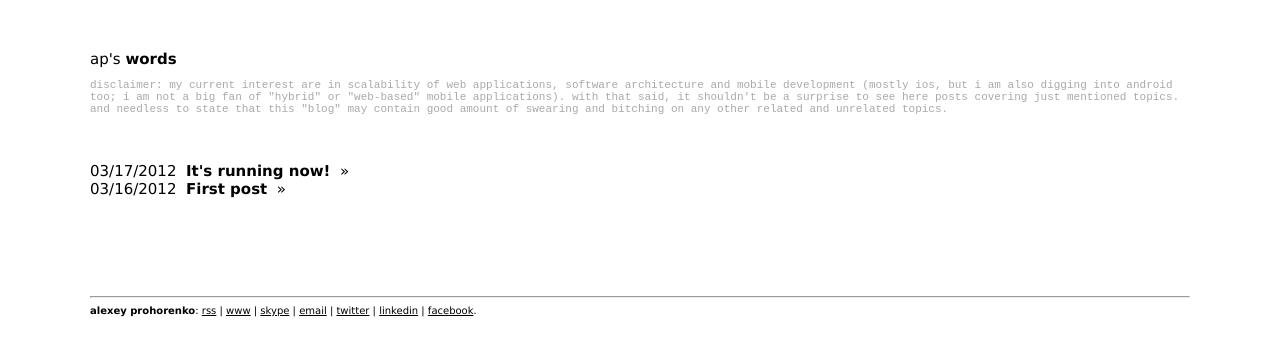
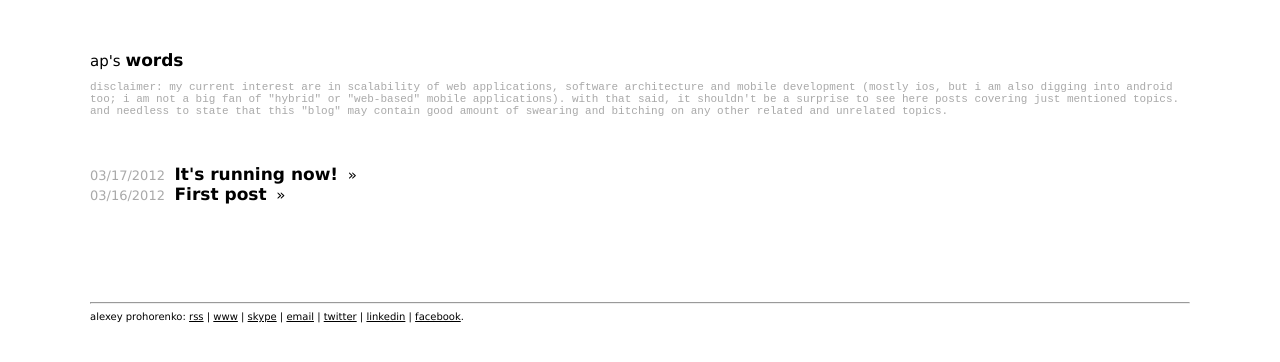
Before and after one commit to alexeypro/alexeypro.github.com, a Jekyll site: the page built from index.html, in a window 1280 px wide. Shown: the top 362 px of the page. Built offline with Jekyll 4.4.1, drawn with Linux system fonts in a browser that asks for light colours.

Commit message:
minor changes to css

```diff
--- a/_layouts/default.html
+++ b/_layouts/default.html
@@ -6,10 +6,12 @@
 <style type="text/css">
 body { margin: 30px; padding: 20px; }
 div { font-size: 15px; font-family: Andale Mono, Verdana; }
-b { font-weight: bold; font-size: 17px; }
+span.dt { font-size: 13px; text-valign: center; color:darkgray; }
+strong { font-weight: bold; font-size: 17px; }
 pre.small { color:darkgray; font-size: 11px; white-space: pre-wrap; /* css-3 */ white-space: -moz-pre-wrap; /* Mozilla, since 1999 */ white-space: -pre-wrap; /* Opera 4-6 */ white-space: -o-pre-wrap; /* Opera 7 */ word-wrap: break-word; }
 a { color: black; }
 .as { text-decoration: none; color: black; }
+strong.ax { font-size: 18px; }
 .ax { text-decoration: none; color: black; }
 a.as:hover { background-color:yellow; color:black; }
 a:hover {  color:red; }
@@ -36,7 +38,7 @@ a.ax:hover {  color:red; }
 <br/>
 <hr/>
 <span class="small">
-    <strong>alexey prohorenko</strong>: <a href="/atom.xml">rss</a> | <a href="http://www.alexeypro.com">www</a> | <a href="skype:mealexeypro">skype</a> | <a href="mailto:ap@alexeypro.com">email</a> | <a href="http://twitter.com/alexeypro">twitter</a> | <a href="http://www.linkedin.com/in/alexeypro">linkedin</a> | <a href="http://facebook.com/alexeypro">facebook</a>.
+    alexey prohorenko: <a href="/atom.xml">rss</a> | <a href="http://www.alexeypro.com">www</a> | <a href="skype:mealexeypro">skype</a> | <a href="mailto:ap@alexeypro.com">email</a> | <a href="http://twitter.com/alexeypro">twitter</a> | <a href="http://www.linkedin.com/in/alexeypro">linkedin</a> | <a href="http://facebook.com/alexeypro">facebook</a>.
 </span>
 
 </div>
--- a/index.html
+++ b/index.html
@@ -3,6 +3,6 @@ layout: default
 ---
 {% for post in site.posts %}
     {% capture post_date %}{{ post.date | date: "%m/%d/%Y" }}{% endcapture %}
-    {{ post_date }}&nbsp;&nbsp;<strong>{{ post.title }}</strong>&nbsp;<a href="{{ post.url }}" class="as" title="Permanent link to: '{{ post.title }}'">&nbsp;&raquo;&nbsp;</a><br/>
+    <span class="dt">{{ post_date }}</span>&nbsp;&nbsp;<strong>{{ post.title }}</strong>&nbsp;<a href="{{ post.url }}" class="as" title="Permanent link to: '{{ post.title }}'">&nbsp;&raquo;&nbsp;</a><br/>
 {% endfor %}
 <br/>
```
